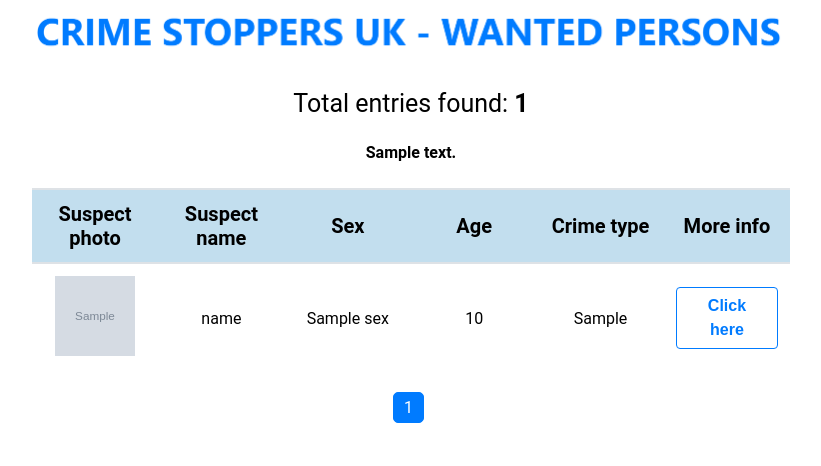
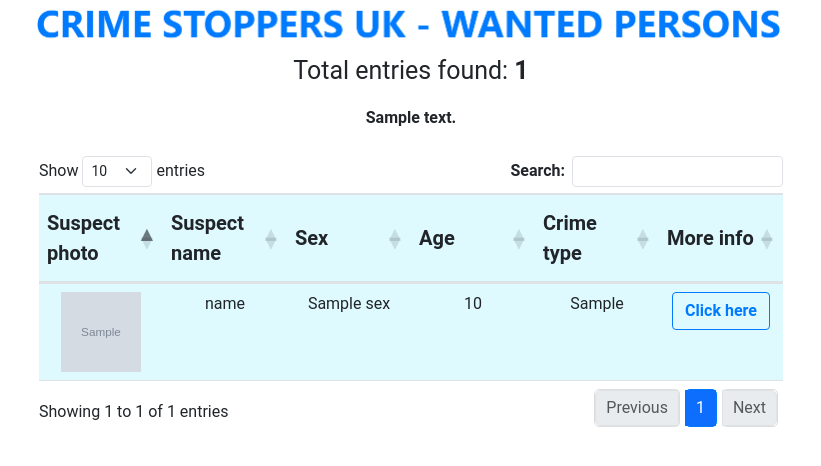
Before and after one commit to b-hristov/Crimestoppers-uk-web-scraper, a Flask app: page / in a window 1280 px wide. Shown: the top 466 px of the page, without its empty margins (229-1050 px from the left). Run offline with Flask 3, Linux system fonts and the light colour scheme; grey boxes marked "Sample" are stand-in pictures; a database or web service that is not in the repository returns one stand-in record (values such as "Sample title"); some libraries are stand-ins or nearby versions.

Commit message:
Added DataTables design

```diff
--- a/static/css/styles.css
+++ b/static/css/styles.css
@@ -221,3 +221,15 @@
     color: #fff;
     cursor: pointer;
 }
+
+div.dataTables_wrapper div.dataTables_filter label {
+    font-weight: bold;
+}
+
+.table>thead {
+    vertical-align: middle;
+}
+
+.table>:not(caption)>*>* {
+    background-color: #defaff;
+}
--- a/static/js/scripts.js
+++ b/static/js/scripts.js
@@ -1,3 +1,7 @@
+document.addEventListener('DOMContentLoaded', function () {
+    new DataTable('#data-table');
+});
+
 // Function to update the progress bar
 function updateProgress(percent) {
     $("#progress-bar-fill").css("width", percent + "%");
--- a/templates/criminal.html
+++ b/templates/criminal.html
@@ -23,7 +23,11 @@
 
     {% for key, value in json_data.items() %}
         {% if key != 'Photo URL' and value != "Unknown" %}
-            <p><b>{{ key }}: </b>{{ value }}</p>
+            {% if value.startswith("http") %}
+                <p><b>{{ key }}: </b><a href="{{ value }}" target="_blank">{{ value }}</a></p>
+            {% else %}
+                <p><b>{{ key }}: </b>{{ value }}</p>
+            {% endif %}
         {% endif %}
     {% endfor %}
 
--- a/templates/index.html
+++ b/templates/index.html
@@ -3,9 +3,15 @@
 <head>
     <meta charset="UTF-8">
     <title>Crime stoppers UK - Wanted persons</title>
+    <script src="https://code.jquery.com/jquery-3.6.0.min.js"></script>
+    <script defer src="https://code.jquery.com/jquery-3.7.0.js"></script>
+    <script defer src="https://cdn.datatables.net/1.13.5/js/jquery.dataTables.min.js"></script>
+    <script defer src="https://cdn.datatables.net/1.13.5/js/dataTables.bootstrap5.min.js"></script>
+    <link rel="stylesheet" href="https://cdnjs.cloudflare.com/ajax/libs/twitter-bootstrap/5.3.0/css/bootstrap.min.css">
+    <link rel="stylesheet" href="https://cdn.datatables.net/1.13.5/css/dataTables.bootstrap5.min.css">
     <link href="/static/css/styles.css" rel="stylesheet">
     <link href="/static/favicon.ico" rel="shortcut icon">
-    <script src="https://code.jquery.com/jquery-3.6.0.min.js"></script>
+
 </head>
 <body>
 <header>
@@ -40,8 +46,9 @@
     {% endif %}
 </div>
 
+{% if json_data %}
 <div class="container">
-    <table class="table {% if not json_data %}hidden{% endif %}">
+    <table id="data-table" class="table {% if not json_data %}hidden{% endif %}">
         <thead>
         <tr class="headings-style">
             <th>Suspect photo</th>
@@ -72,55 +79,58 @@
         </tbody>
     </table>
 </div>
-<ul class="pagination">
+{% endif %}
 
-    {% if page > 1 %}
-        <li class="page-item">
-            <a class="page-link" href="?page=1">First</a>
-        </li>
-        <li class="page-item">
-            <a class="page-link" href="?page={{ page - 1 }}">Previous</a>
-        </li>
-    {% endif %}
+{#<ul class="pagination">#}
+{##}
+{#    {% if page > 1 %}#}
+{#        <li class="page-item">#}
+{#            <a class="page-link" href="?page=1">First</a>#}
+{#        </li>#}
+{#        <li class="page-item">#}
+{#            <a class="page-link" href="?page={{ page - 1 }}">Previous</a>#}
+{#        </li>#}
+{#    {% endif %}#}
+{##}
+{#    {% if pages <= 10 %}#}
+{#        {% for i in range(1, pages + 1) %}#}
+{#            <li class="page-item {% if i == page %} active {% endif %}">#}
+{#                <a class="page-link" href="?page={{ i }}">{{ i }}</a>#}
+{#            </li>#}
+{#        {% endfor %}#}
+{#    {% else %}#}
+{#        {% if page <= 5 %}#}
+{#            {% for i in range(1, 11) %}#}
+{#                <li class="page-item {% if i == page %} active {% endif %}">#}
+{#                    <a class="page-link" href="?page={{ i }}">{{ i }}</a>#}
+{#                </li>#}
+{#            {% endfor %}#}
+{#        {% elif page >= pages - 4 %}#}
+{#            {% for i in range(pages - 9, pages + 1) %}#}
+{#                <li class="page-item {% if i == page %} active {% endif %}">#}
+{#                    <a class="page-link" href="?page={{ i }}">{{ i }}</a>#}
+{#                </li>#}
+{#            {% endfor %}#}
+{#        {% else %}#}
+{#            {% for i in range(page - 5, page + 5) %}#}
+{#                <li class="page-item {% if i == page %} active {% endif %}">#}
+{#                    <a class="page-link" href="?page={{ i }}">{{ i }}</a>#}
+{#                </li>#}
+{#            {% endfor %}#}
+{#        {% endif %}#}
+{#    {% endif %}#}
+{##}
+{#    {% if page < pages %}#}
+{#        <li class="page-item">#}
+{#            <a class="page-link" href="?page={{ page + 1 }}">Next</a>#}
+{#        </li>#}
+{#        <li class="page-item">#}
+{#            <a class="page-link" href="?page={{ pages }}">Last</a>#}
+{#        </li>#}
+{#    {% endif %}#}
+{##}
+{#</ul>#}
 
-    {% if pages <= 10 %}
-        {% for i in range(1, pages + 1) %}
-            <li class="page-item {% if i == page %} active {% endif %}">
-                <a class="page-link" href="?page={{ i }}">{{ i }}</a>
-            </li>
-        {% endfor %}
-    {% else %}
-        {% if page <= 5 %}
-            {% for i in range(1, 11) %}
-                <li class="page-item {% if i == page %} active {% endif %}">
-                    <a class="page-link" href="?page={{ i }}">{{ i }}</a>
-                </li>
-            {% endfor %}
-        {% elif page >= pages - 4 %}
-            {% for i in range(pages - 9, pages + 1) %}
-                <li class="page-item {% if i == page %} active {% endif %}">
-                    <a class="page-link" href="?page={{ i }}">{{ i }}</a>
-                </li>
-            {% endfor %}
-        {% else %}
-            {% for i in range(page - 5, page + 5) %}
-                <li class="page-item {% if i == page %} active {% endif %}">
-                    <a class="page-link" href="?page={{ i }}">{{ i }}</a>
-                </li>
-            {% endfor %}
-        {% endif %}
-    {% endif %}
-
-    {% if page < pages %}
-        <li class="page-item">
-            <a class="page-link" href="?page={{ page + 1 }}">Next</a>
-        </li>
-        <li class="page-item">
-            <a class="page-link" href="?page={{ pages }}">Last</a>
-        </li>
-    {% endif %}
-
-</ul>
 
 <script src="{{ url_for('static', filename='js/scripts.js') }}"></script>
 </body>
```
